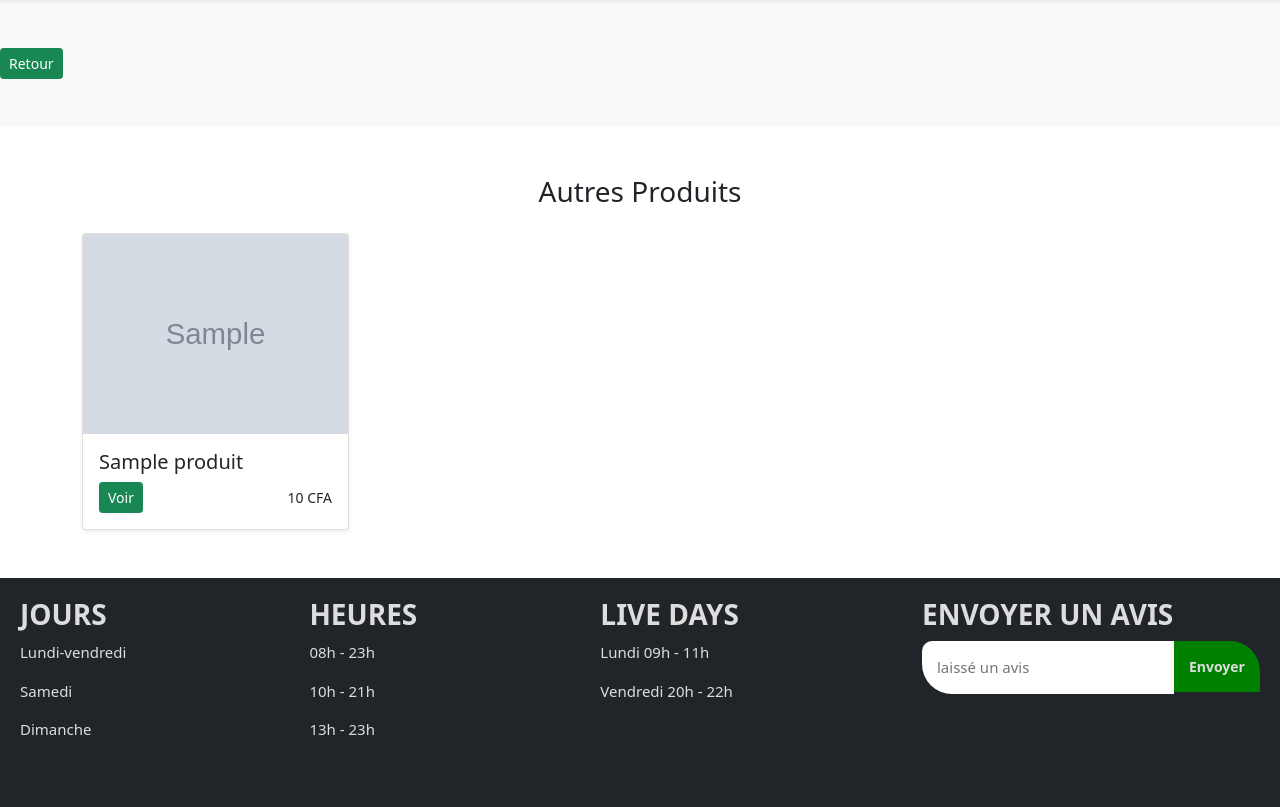
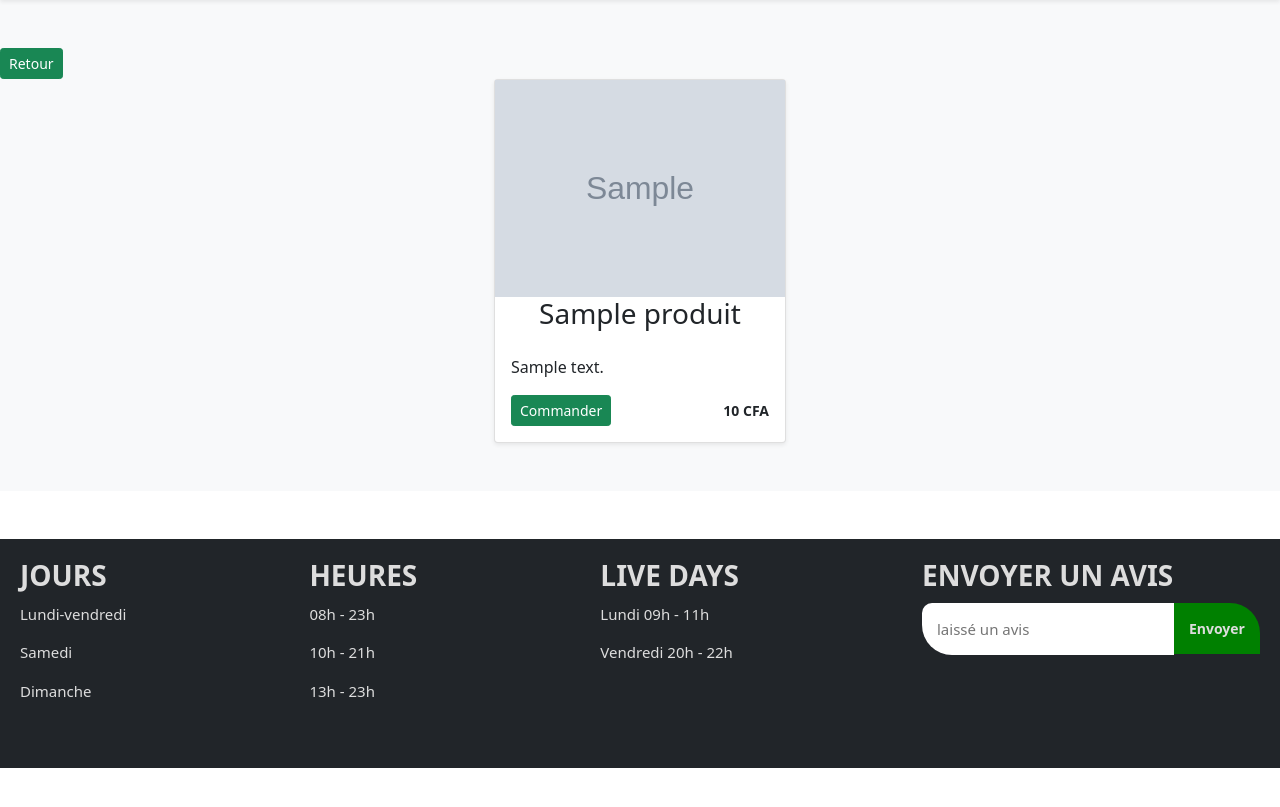
Before and after one commit to jerome-byte/Boutique-en-ligne, a PHP site: page /produit.php?pdt=1 in a window 1280 px wide. Shown: the part 56-863 px from the top of the page. After the commit the page ends 824 px from the top, so only its background shows below. Run offline with PHP 8.4, Linux system fonts and the light colour scheme; the visitor is signed in with stand-in values (Sample User, id 1); tables that the repository leaves empty or names only in its code hold one stand-in row (values such as "Sample post"); grey boxes marked "Sample" are stand-in pictures; data that the repository does not hold is empty.

Commit message:
correction de la setion produit principale

```diff
--- a/config/commandes.php
+++ b/config/commandes.php
@@ -120,7 +120,7 @@
       global $pdo;
         // Exclut le produit actuellement affiché (id != ?)
         // Et prend un nombre limité de produits (LIMIT)
-        $req = $pdo->prepare("SELECT * FROM produits WHERE id = ? ORDER BY RAND() LIMIT ?");
+        $req = $pdo->prepare("SELECT * FROM produits WHERE id != ? ORDER BY RAND() LIMIT ?");
         $req->bindParam(1, $current_id, PDO::PARAM_INT);
         $req->bindParam(2, $limit, PDO::PARAM_INT);
         $req->execute();
--- a/produit.php
+++ b/produit.php
@@ -171,26 +171,29 @@
 
     <div class="row">
 <div class="col-md-2"></div>
-<?php foreach($Produits as $produit){ if($produit->id == $id){ ?>
-        <div class="col-md-8">
-            <div class="card shadow-sm" >
+<?php if($produit_principal){ // Vérifie si le produit a été trouvé par l'ID ?>
+    <div class="col-md-8">
+        <div class="card shadow-sm" >
 
-                <img src="<?= $produit->image ?>" style="width: 100%">
-                   <h3 align="center"><?= $produit->nom ?></h3>
+            <img src="<?= $produit_principal->image ?>" style="width: 100%">
+            <h3 align="center"><?= $produit_principal->nom ?></h3>
 
-                <div class="card-body">
-                <p class="card-text"><?= $produit->description ?></p>
+            <div class="card-body">
+                <p class="card-text"><?= $produit_principal->description ?></p>
                 <div class="d-flex justify-content-between align-items-center">
                     <div class="btn-group">
-                    <a href="produit.php?pdt=<?= $produit->id ?>"><button type="button" class="btn btn-sm btn-success">Commander</button></a>
+                        <a href="#"><button type="button" class="btn btn-sm btn-success">Commander</button></a>
                     </div>
-                    <small class="text" style="font-weight: bold;"><?= $produit->prix ?> CFA</small>
-                </div>
+                    <small class="text" style="font-weight: bold;"><?= $produit_principal->prix ?> CFA</small>
                 </div>
             </div>
-            </div>
-<?php }} ?>
-
+        </div>
+    </div>
+<?php } else { ?>
+    <div class="col-md-8 text-center">
+        <p class="alert alert-warning">Désolé, ce produit n'existe pas ou l'ID est incorrect.</p>
+    </div>
+<?php } ?>
 <div class="col-md-2"></div>
     </div>
 </div>
```
